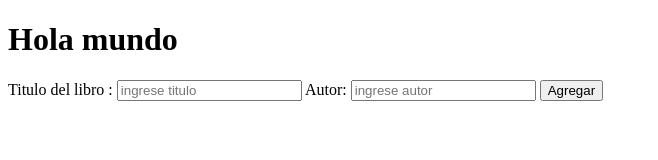
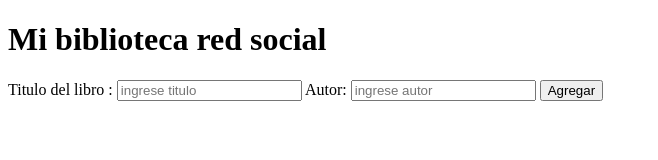
Before and after one commit to developerVilchez/100-code-challengue, a plain HTML site: page uno/index.html in a window 1280 px wide. Shown: the whole page, without its empty margins (0-658 px from the left). Drawn offline with Linux system fonts and the light colour scheme.

Commit message:
add title context and tittle html

```diff
--- a/uno/index.html
+++ b/uno/index.html
@@ -4,10 +4,10 @@
   <meta charset="UTF-8">
   <meta name="viewport" content="width=device-width, initial-scale=1.0">
   <meta http-equiv="X-UA-Compatible" content="ie=edge">
-  <title>Document</title>
+  <title>Red Social</title>
 </head>
 <body>
-  <h1>Hola mundo</h1>
+  <h1>Mi biblioteca red social</h1>
   <label for="titulo">Titulo del libro :
     <input type="text" name="titulo" id="titulo" placeholder="ingrese titulo">
   </label>
```
